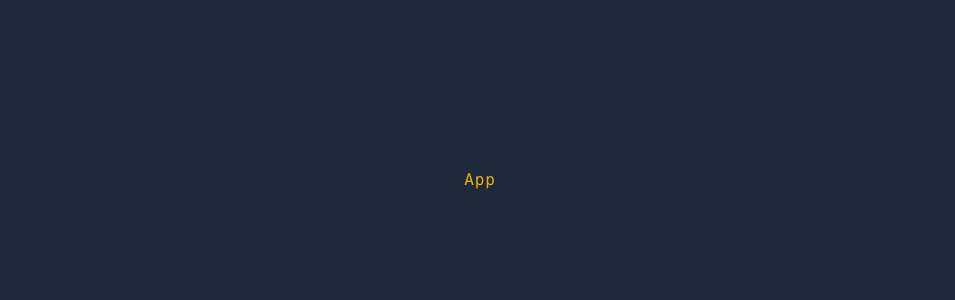
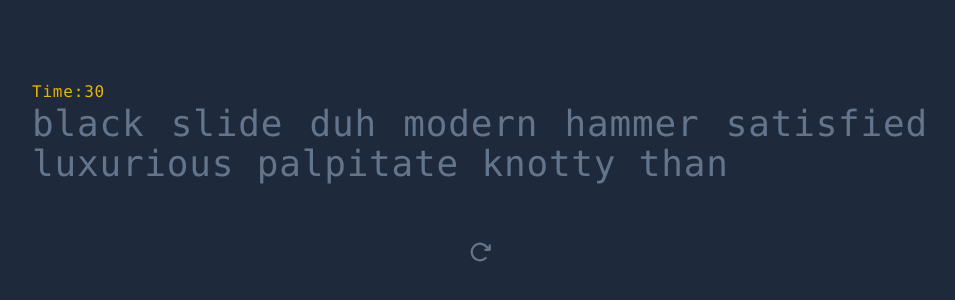
Before and after one commit to shaz1d/speed-monk, a React (Vite) app: page / in a window 1280 px wide. Shown: the part 220-520 px from the top of the page, without its empty margins (160-1115 px from the left). Built offline with nearby package versions, Linux system fonts and the light colour scheme.

Commit message:
feat: App component design

```diff
--- a/src/App.tsx
+++ b/src/App.tsx
@@ -1,5 +1,31 @@
+import { faker } from "@faker-js/faker";
+import ResetButton from "./components/ResetButton";
+
+const words = faker.word.words(10);
+
 function App() {
-  return <div className="text-primary-500">App</div>;
+  return (
+    <>
+      <CountdownTimer timeLeft={30} />
+      <GeneratedWords words={words} />
+      <ResetButton
+        className="mx-auto mt-10 text-slate-500"
+        onReset={() => null}
+      />
+    </>
+  );
 }
 
+const GeneratedWords = ({ words }: { words: string }) => {
+  return (
+    <div className="text-4xl text-justify text-slate-500 max-w-4xl">
+      {words}
+    </div>
+  );
+};
+
+const CountdownTimer = ({ timeLeft }: { timeLeft: number }) => {
+  return <h2 className="text-primary-500 font-medium">Time:{timeLeft}</h2>;
+};
+
 export default App;
--- /dev/null
+++ b/src/components/ResetButton.tsx
@@ -0,0 +1,25 @@
+import { ArrowClockwise } from "@phosphor-icons/react";
+import { useRef } from "react";
+type Props = {
+  className?: string;
+  onReset: () => void;
+};
+
+const ResetButton = ({ className, onReset: handleReset }: Props) => {
+  const buttonRef = useRef<HTMLButtonElement>(null);
+  const handleClick = () => {
+    buttonRef.current?.blur();
+    handleReset();
+  };
+  return (
+    <button
+      ref={buttonRef}
+      onClick={handleClick}
+      className={`block rounded px-8 py-4 hover:bg-slate-700/50 ${className}`}
+    >
+      <ArrowClockwise size={24} weight="bold" />
+    </button>
+  );
+};
+
+export default ResetButton;
```
